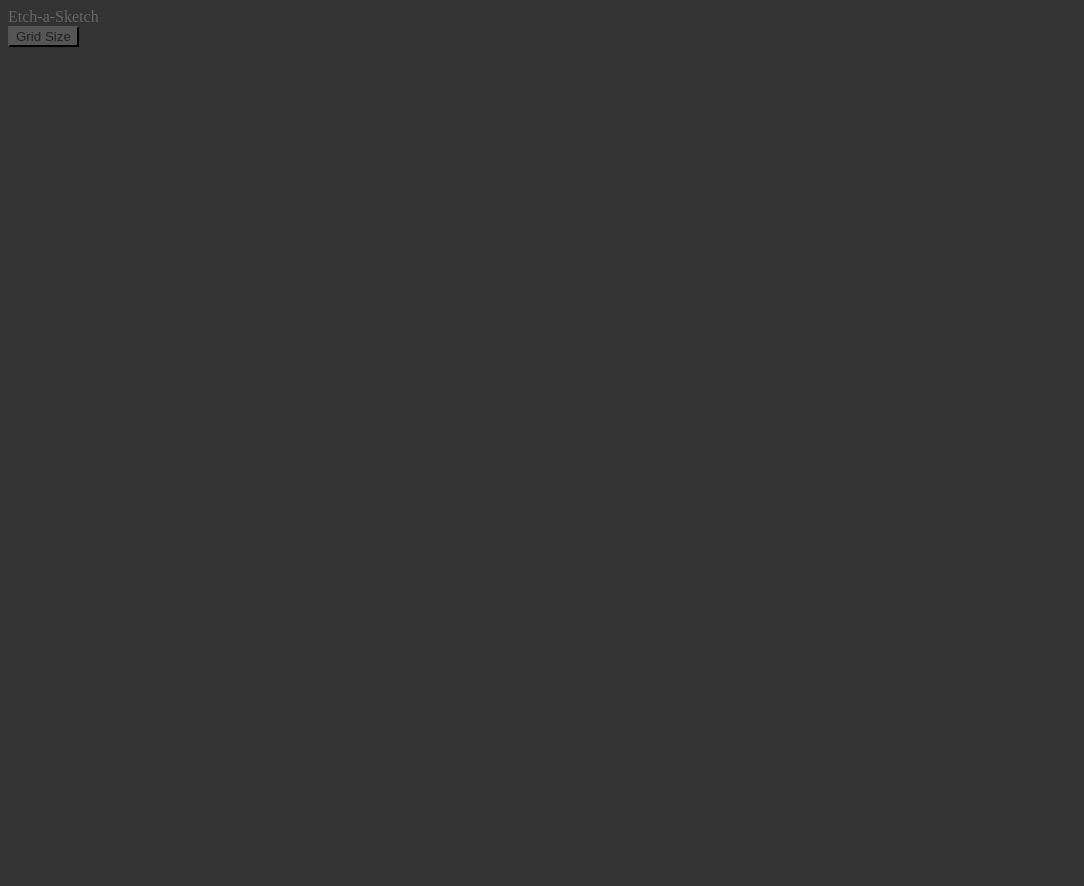
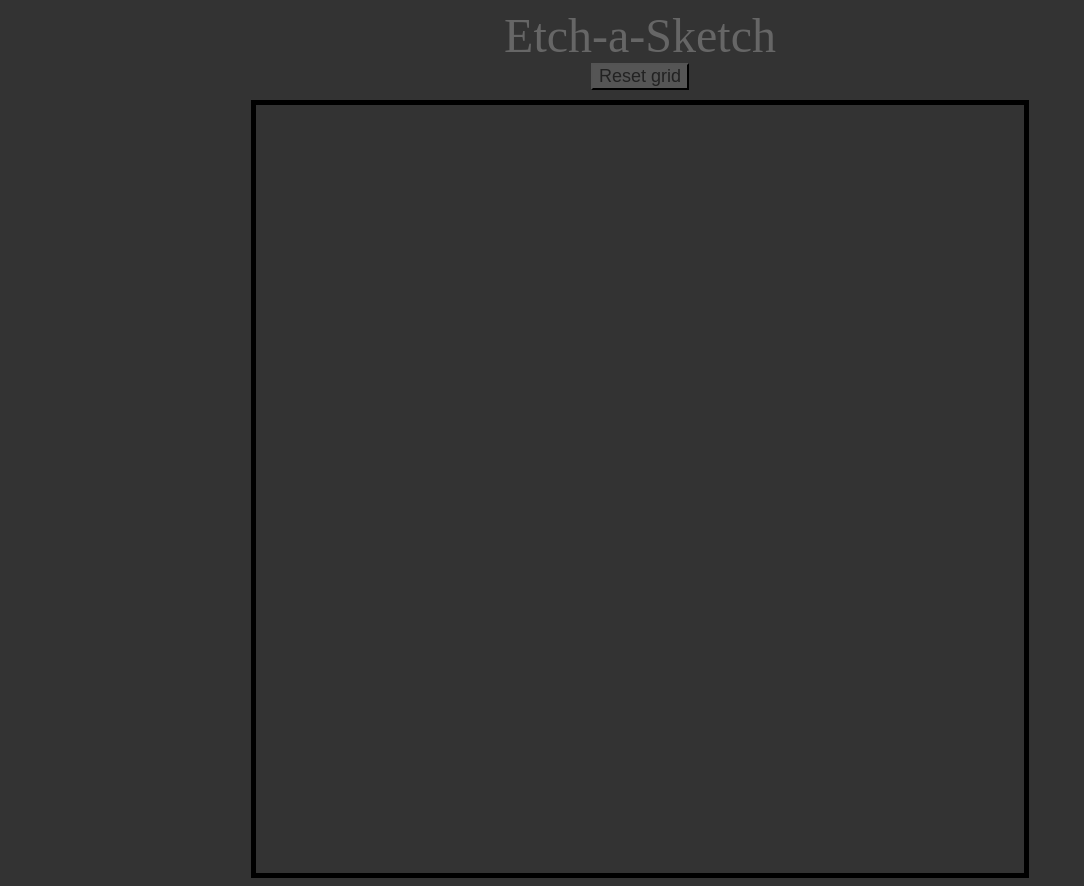
Before and after one commit to mrKornelius/Etch-a-Sketch, a plain HTML site: page index.html in a window 1280 px wide. Shown: the whole page, without its empty margins (0-1084 px from the left). Before the commit the page ends 800 px from the top, so only its background shows below. Drawn offline with Linux system fonts and the light colour scheme.

Commit message:
Project done.

```diff
--- a/index.html
+++ b/index.html
@@ -7,8 +7,11 @@
 </head>
 <body>
     <div class="header">Etch-a-Sketch</div>
-    <div class="gridSettings"><button>Grid Size</button></div>
-    <div class="sketch"></div>
+    <div class="gridSettings"><button>Reset grid</button></div>
+
+    <div class="container">
+        <div class="sketch"></div>
+    </div>
 
     <script src="./script.js"></script>
 </body>
--- a/script.js
+++ b/script.js
@@ -1,13 +1,7 @@
-
-const confBtn = document.querySelector('button');
-confBtn.addEventListener('click', btn => {
-    gridSize = 25; //+prompt('Enter one side of the desired grid size: ', 3);
-    createSketch(gridSize);
-})
-
-const gridDiv = document.querySelector('.sketch');
-
-
+// Function to create the sketch area, given a grid size. A square area with
+// the side length equal too grid size is created, and the size of each grid
+// cell is calculated from the window size, where the minimum of width and
+// height is used, so the sketch area will fill the screen with a 20px margin.
 function createSketch(gridSize) {
     let rowDiv;
     let cell;
@@ -25,14 +19,45 @@ function createSketch(gridSize) {
         gridDiv.appendChild(rowDiv);
     }
     cellEvent();
+    setCellSize(gridSize);
 }
 
+// Function to resize all cells of the sketch.
+// (Would like to change the css class .cell instead...)
+function setCellSize(gridSize) {
+    let w = window.innerWidth - 20;
+    let h = window.innerHeight - 20;
+    let cellSize = Math.floor(Math.min(w,h) / gridSize);
 
+    const cell = document.getElementsByClassName('cell');
+    for (let i = 0; i < cell.length; i++) {
+        cell[i].style = `width: ${cellSize}px; height: ${cellSize}px;`;
+    }
+}
+
+// Function to add a event listener to each cell. Listen for 'mouseover' events
+// and will only trigger once for each cell.
 function cellEvent() {
     const cells = document.querySelectorAll('div.cell');
-    cells.forEach(c => c.addEventListener('mouseover', changeBackgroundColor));
+    cells.forEach(c => c.addEventListener('mouseover', changeBackgroundColor, {once: true}));
 }
 
+// Function to change the background color of a cell.
 function changeBackgroundColor(e) {
+    // let randomColor = Math.floor(Math.random() * 0xFFFFFF);
+    // this.style.backgroundColor = `#${randomColor}`;
     this.style.backgroundColor = 'white';
 }
+
+const gridDiv = document.querySelector('.sketch');
+const confBtn = document.querySelector('button');
+
+// Function to reset the sketch area.
+confBtn.addEventListener('click', btn => {
+    gridDiv.replaceChildren();
+    gridSize = Math.min(100, +prompt('Enter one side of the desired grid size: (max 100) ', 64));
+    createSketch(gridSize);
+});
+
+// start with a sketch.
+createSketch(64);
--- a/style.css
+++ b/style.css
@@ -3,22 +3,30 @@ body {
     color: #666;
 }
 
+.header {
+    font-size: 48px;
+    text-align: center;
+}
+.gridSettings {
+    text-align: center;
+}
+
 button {
     background-color: #555;
     color: #222;
+    font-size: 18px;
+    margin-bottom: 10px;
+}
+
+.container {
+    display: flex;
+    justify-content: center;
+}
+
+.sketch {
+    border: 5px solid black;
 }
 
 .row {
     display: flex;
 }
-
-.cell {
-    width: 20px;
-    height: 20px;
-}
-
-
-/*
-* {
-    border: 1px solid red;
-} */
```
